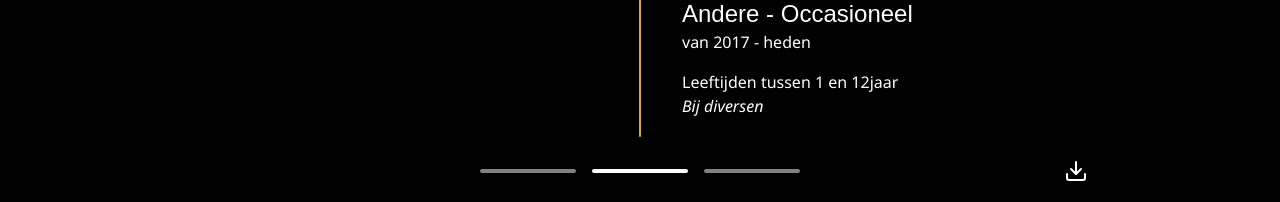
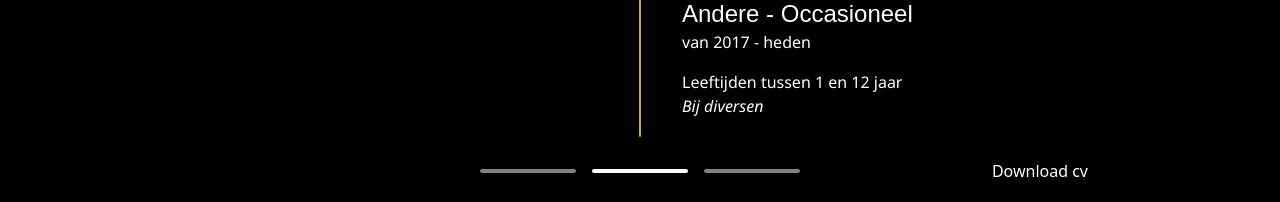
Before and after one commit to KeyngnaertLotte/Portfolio, a React (Vite) app: page /cv in a window 1280 px wide. Shown: the part 595-797 px from the top of the page. Built offline with nearby package versions, Linux system fonts and the light colour scheme; a web font is replaced by a local one.

Commit message:
feat: download cv web aangepast

```diff
--- a/src/components/CV/AppWerkervaring.tsx
+++ b/src/components/CV/AppWerkervaring.tsx
@@ -152,7 +152,7 @@ export default () => {
         <p className="mb-4 font-body font-light">van 2017 - heden</p>
           </div>
           <div className={`flex-col items-start ${showInfo === 4 || isTablet ? 'flex' : 'hidden'}`}>
-          <p className="font-body">Leeftijden tussen 1 en 12jaar</p>
+          <p className="font-body">Leeftijden tussen 1 en 12 jaar</p>
         <p className="font-body italic">Bij diversen</p>
           </div>
         </div>
--- a/src/routes/Cv.tsx
+++ b/src/routes/Cv.tsx
@@ -54,7 +54,7 @@ export default function Cv() {
        <button className={`w-24 h-1 bg-white rounded ${active === 0 ? `opacity-1` : 'opacity-50'}`} onClick={() => setActive(0)}/>
        <button className={`w-24 h-1 bg-white rounded ${active === 1 ? `opacity-1` : 'opacity-50'}`} onClick={() => setActive(1)}/>
        <button className={`w-24 h-1 bg-white rounded ${active === 2 ? `opacity-1` : 'opacity-50'}`} onClick={() => setActive(2)}/>
-        <a href={cvLotte} download={cvLotte} className='absolute right-[15%]'><Download className='stroke-white' size={24}/></a>
+        <a href={cvLotte} download={cvLotte} className='absolute right-[15%] text-white'>Download cv</a>
      </div>
       </div>
     </main>
```
